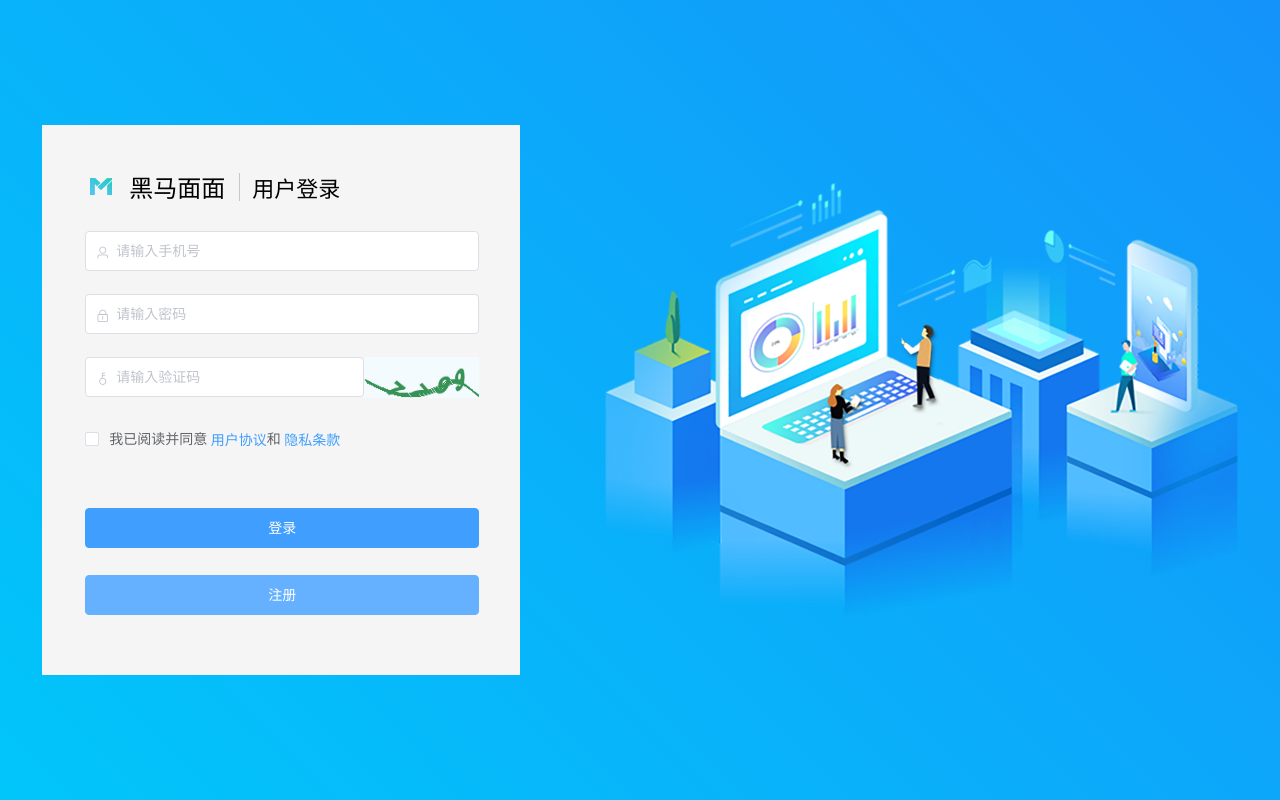
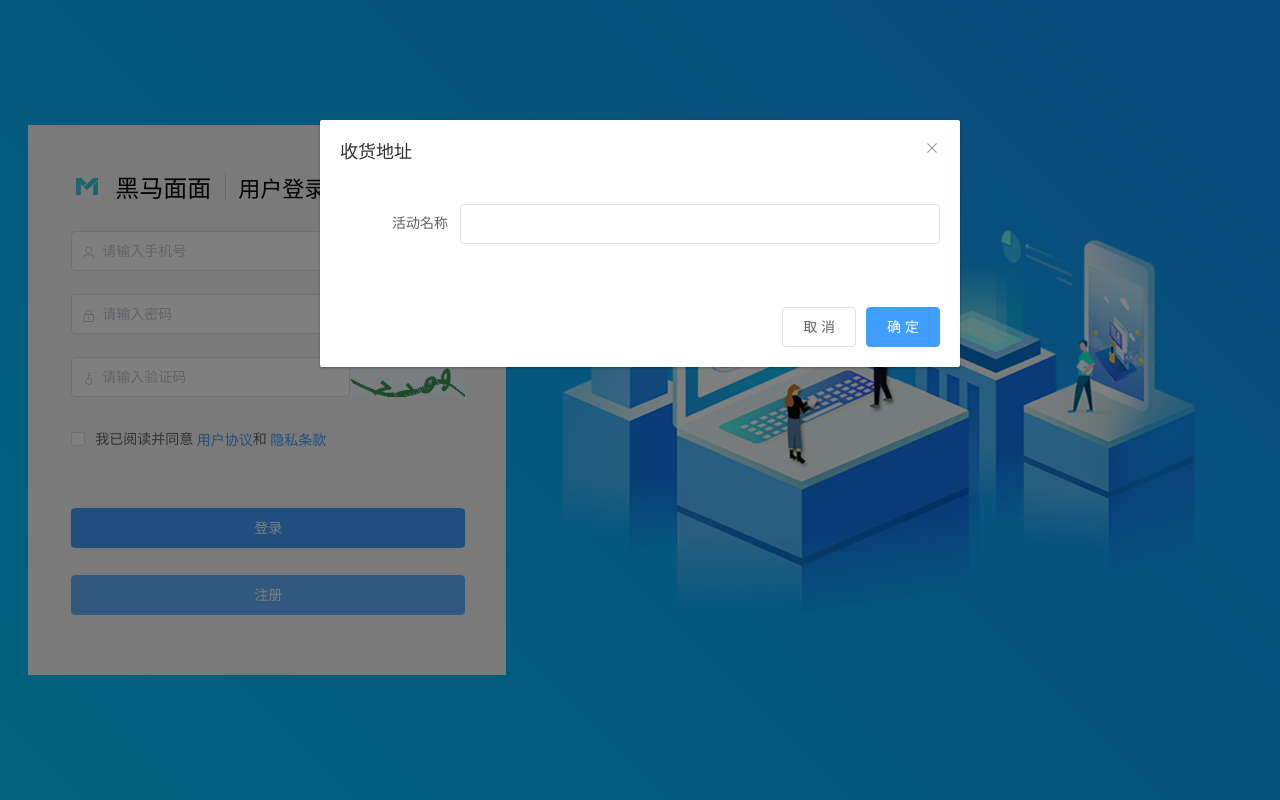
Before and after one commit to 540904718/heimamm46, a Vue app: page /#/login in a window 1280 px wide. Both pictures are taken after a click on the button "注册". Built offline with nearby package versions, Linux system fonts and the light colour scheme.

Commit message:
注册模块-组件抽取

```diff
--- /dev/null
+++ b/src/views/login/components/registerDialog.vue
@@ -0,0 +1,34 @@
+<template>
+  <div>
+    <el-dialog title="收货地址" :visible.sync="dialogFormVisible">
+      <el-form :model="form">
+        <el-form-item label="活动名称" :label-width="formLabelWidth">
+          <el-input v-model="form.name" autocomplete="off"></el-input>
+        </el-form-item>
+      </el-form>
+      <div slot="footer" class="dialog-footer">
+        <el-button @click="dialogFormVisible = false">取 消</el-button>
+        <el-button type="primary" @click="dialogFormVisible = false">确 定</el-button>
+      </div>
+    </el-dialog>
+  </div>
+</template>
+
+<script>
+export default {
+  data() {
+    return {
+      // 是否显示对话框
+      dialogFormVisible: false,
+      form: {
+        name: ""
+      },
+      // 左侧的文本宽度
+      formLabelWidth: "120px"
+    };
+  }
+};
+</script>
+
+<style>
+</style>
--- a/src/views/login/login.vue
+++ b/src/views/login/login.vue
@@ -45,17 +45,24 @@
         </el-form-item>
         <el-form-item>
           <el-button class="my-btn" @click="submitForm('loginForm')" type="primary">登录</el-button>
-          <el-button class="my-btn" type="primary">注册</el-button>
+          <el-button @click="showRegister" class="my-btn" type="primary">注册</el-button>
         </el-form-item>
       </el-form>
     </div>
     <!-- 右边图片 -->
     <img src="../../assets/login_banner_ele.png" alt />
+    <registerDialog ref="registerDialog"></registerDialog>
   </div>
 </template>
 
 <script>
+// 导入并注册组件
+import registerDialog from './components/registerDialog'
 export default {
+  // 注册组件
+  components: {
+    registerDialog
+  },
   name: "login",
   data() {
     return {
@@ -96,6 +103,10 @@
           return false;
         }
       });
+    },
+
+    showRegister() {
+        this.$refs.registerDialog.dialogFormVisible = true
     }
   }
 };
```
